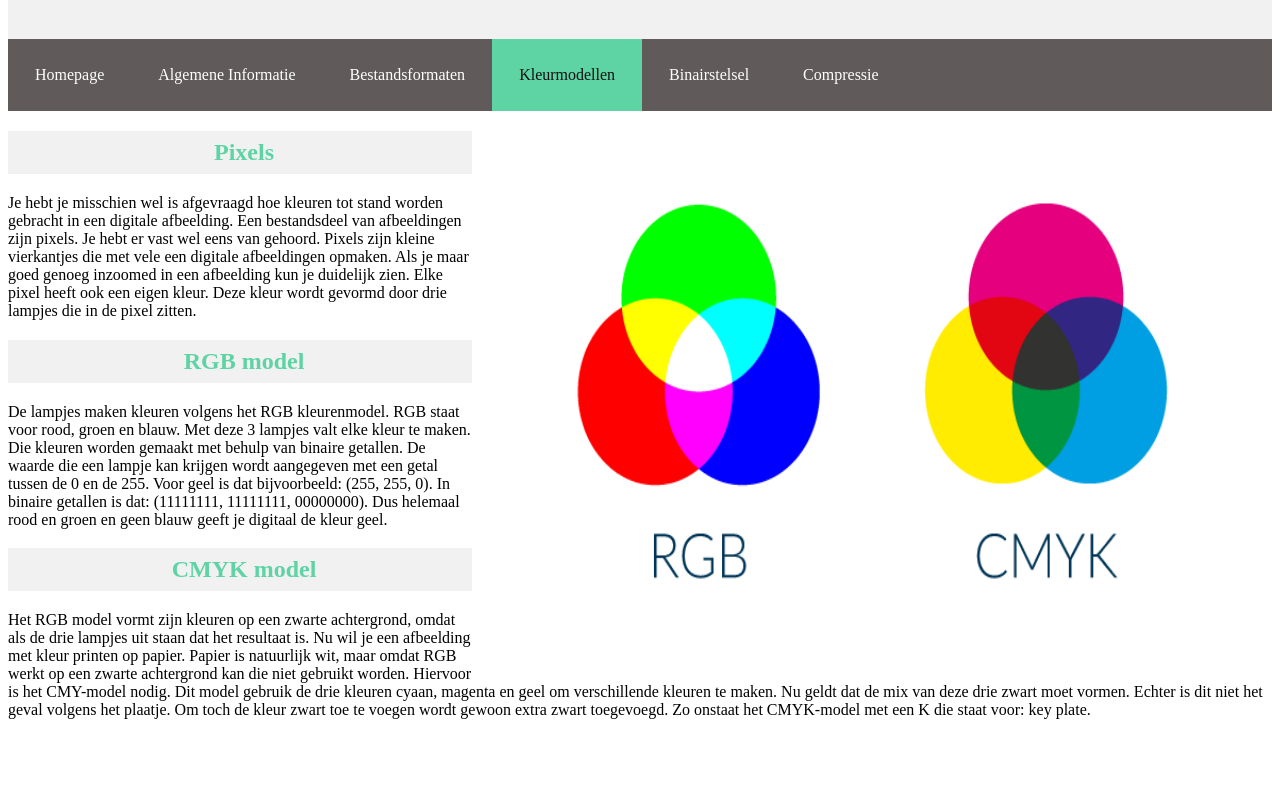
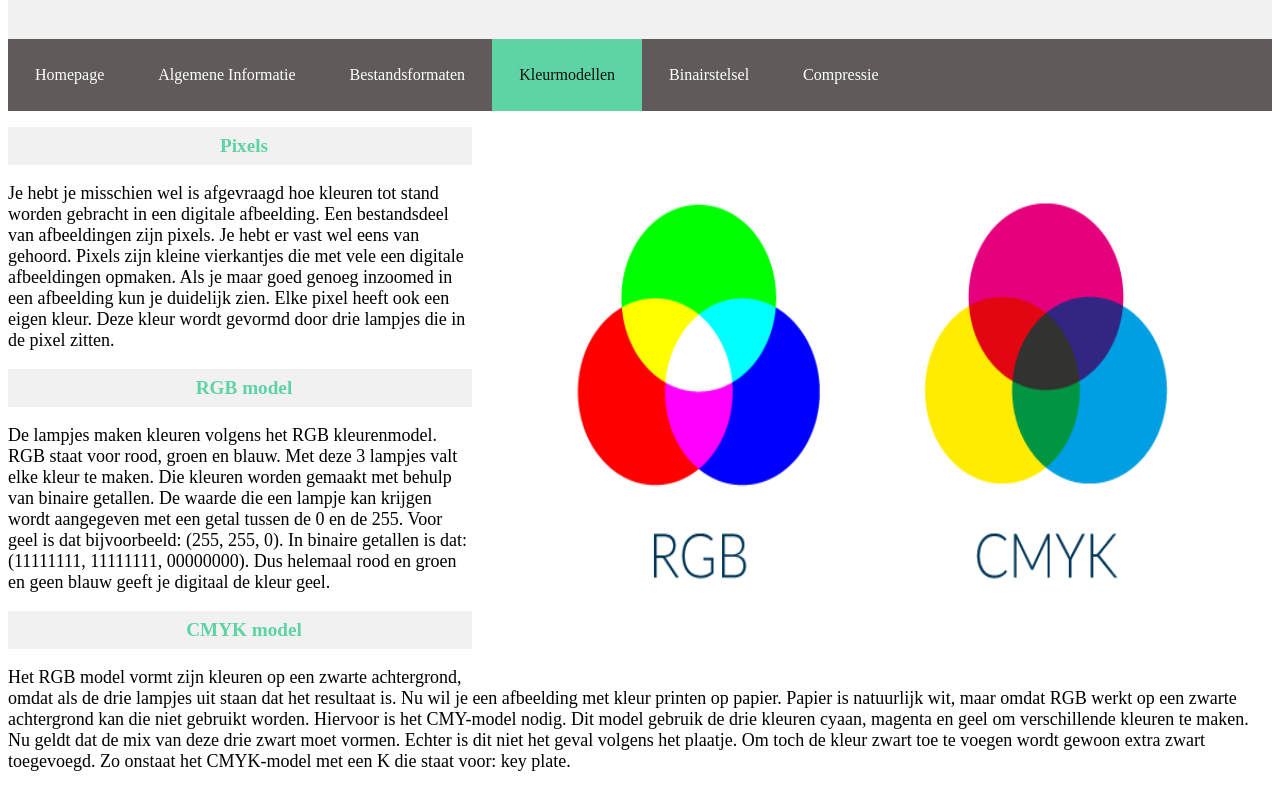
Before and after one commit to Daan071/Daan071.github.io, a plain HTML site: page kleurmodellen.html in a window 1280 px wide. Shown: the part 89-879 px from the top of the page. Before the commit the page ends 824 px from the top, so only its background shows below. Drawn offline with Linux system fonts and the light colour scheme.

Commit message:
font size

```diff
--- a/layout.css
+++ b/layout.css
@@ -40,12 +40,12 @@
     background-color: #F1F1F1;
     text-align: center;
     padding: 8px;
-    text-size-adjust: 120%;
+    font-size: larger;
     color: #5ed3a4;
   }
 
   .textsize {
-    text-size-adjust: 140%;
+    font-size:large ;
   }
 
   .afbeelding {
@@ -70,5 +70,5 @@
     text-align: center;
     padding: 22px;
     line-height: 1.5em;
-    text-size-adjust: 160%;
+    font-size:large;
   }
```
